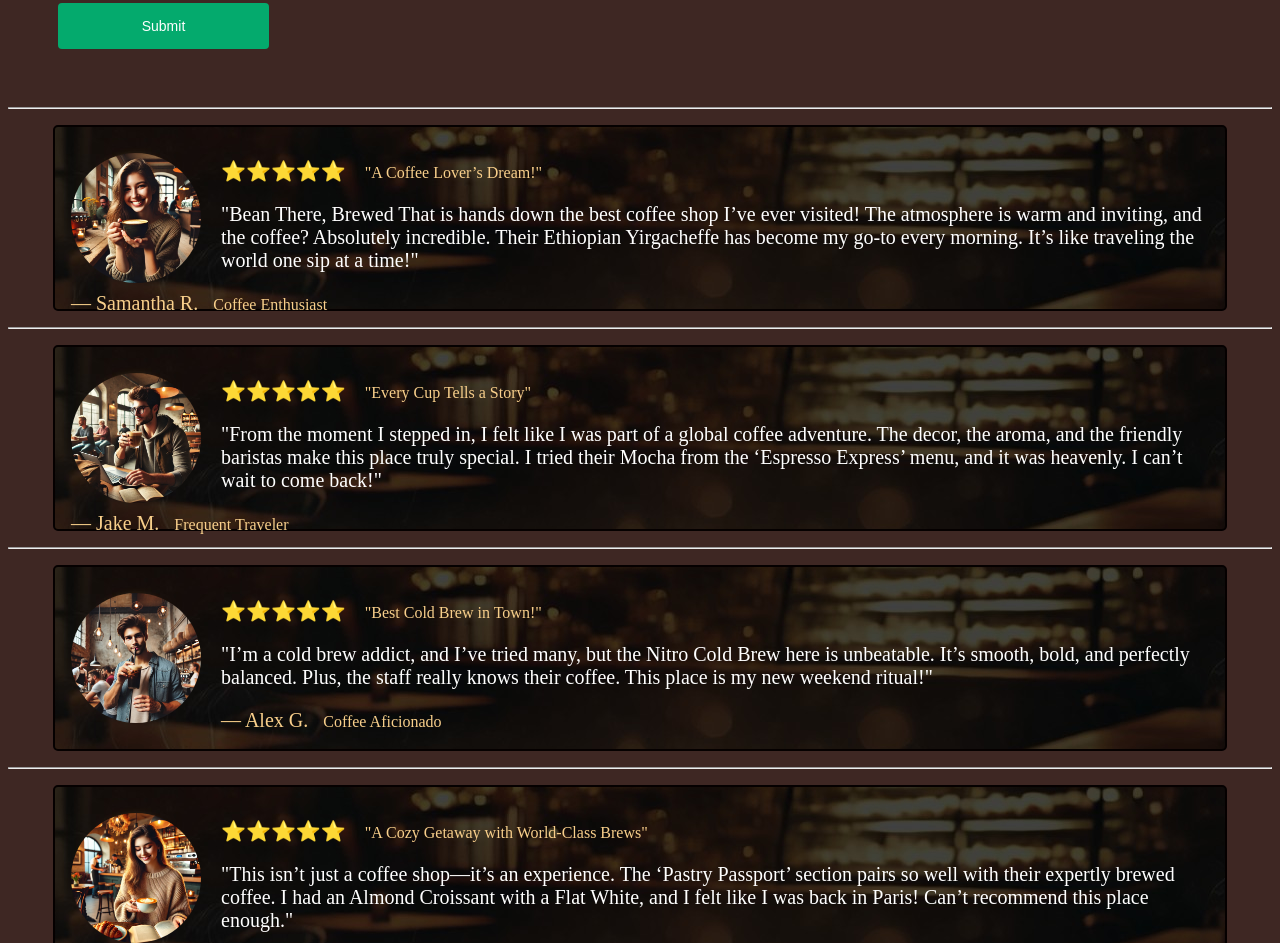
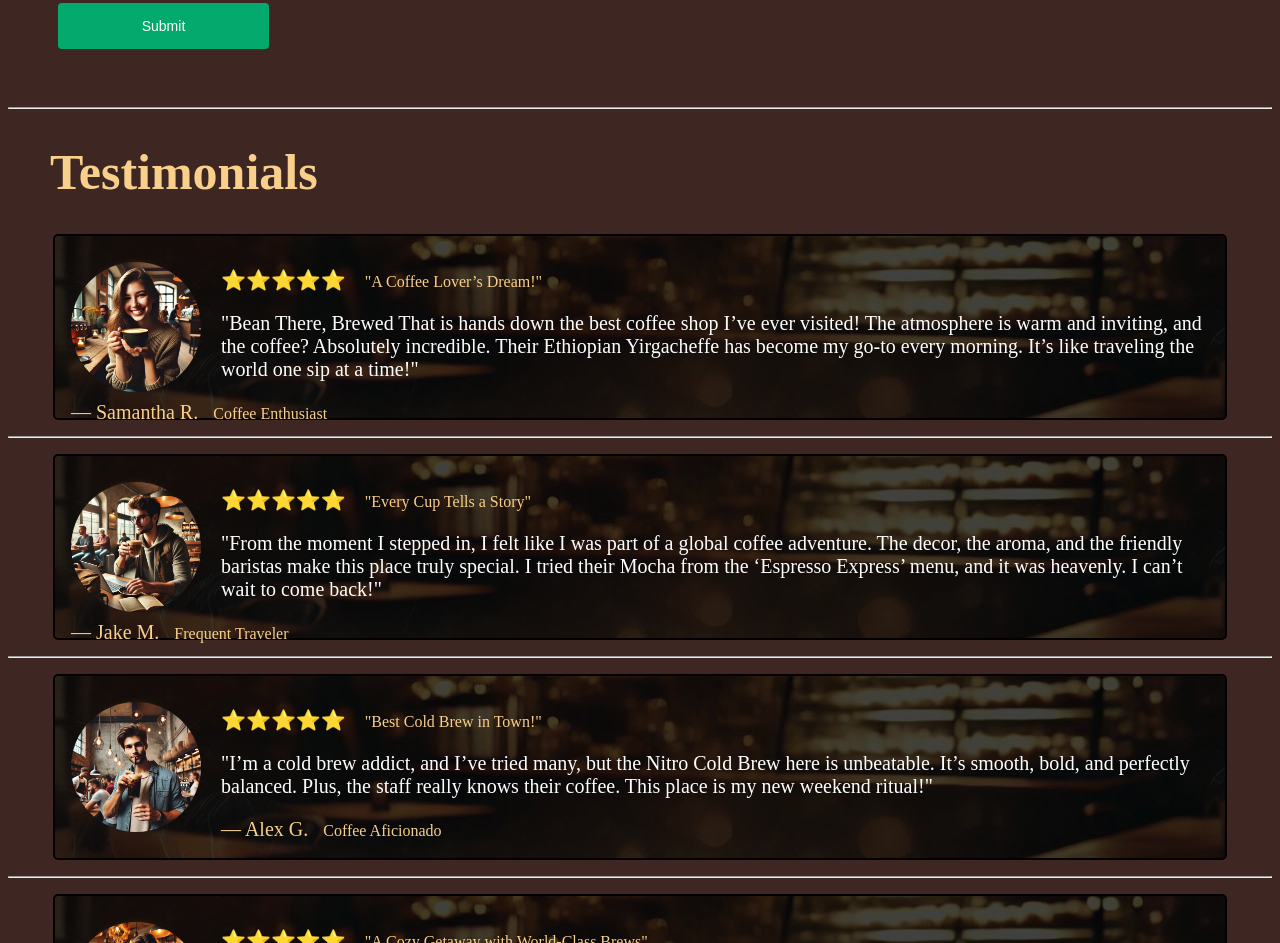
Before and after one commit to Shav101/Bean-There-Brewed-That, a plain HTML site: page index.html in a window 1280 px wide. Shown: the part 2949-3892 px from the top of the page. Drawn offline with Linux system fonts and the light colour scheme.

Commit message:
Quick Update for testimonials section

```diff
--- a/css/styles.css
+++ b/css/styles.css
@@ -211,6 +211,12 @@ label[for="subject"] {
   margin-bottom: 70px;
 }
 
+.testimonial-header {
+  font-size: 50px;
+  color: #f8cf8b;
+  margin-left: 42px;
+}
+
 .testimonials {
   border: 2px solid #050000;
   border-radius: 5px;
--- a/index.html
+++ b/index.html
@@ -288,6 +288,9 @@
     <hr>
 <!-- ======================================================================== -->
     <!-- TESTIMONIALS -->
+    <div>
+      <h1 class="testimonial-header">Testimonials</h1>
+    </div>
     <div id="testimonials-section"></div>
     <div class="testimonials">
       <img src="./images/testimonial image1.webp" alt="Testimonials Avatar" style="width: 130px">
```
